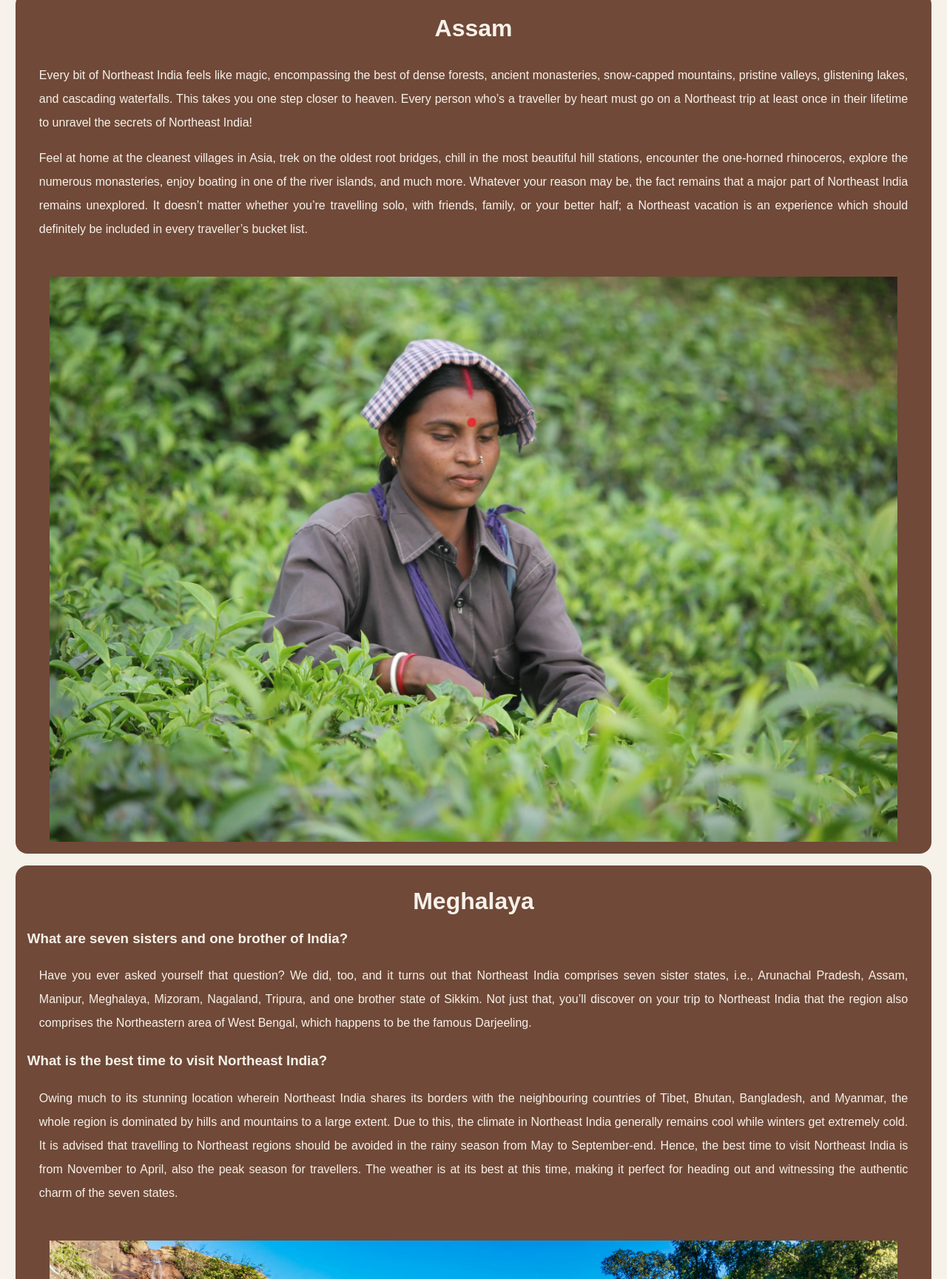
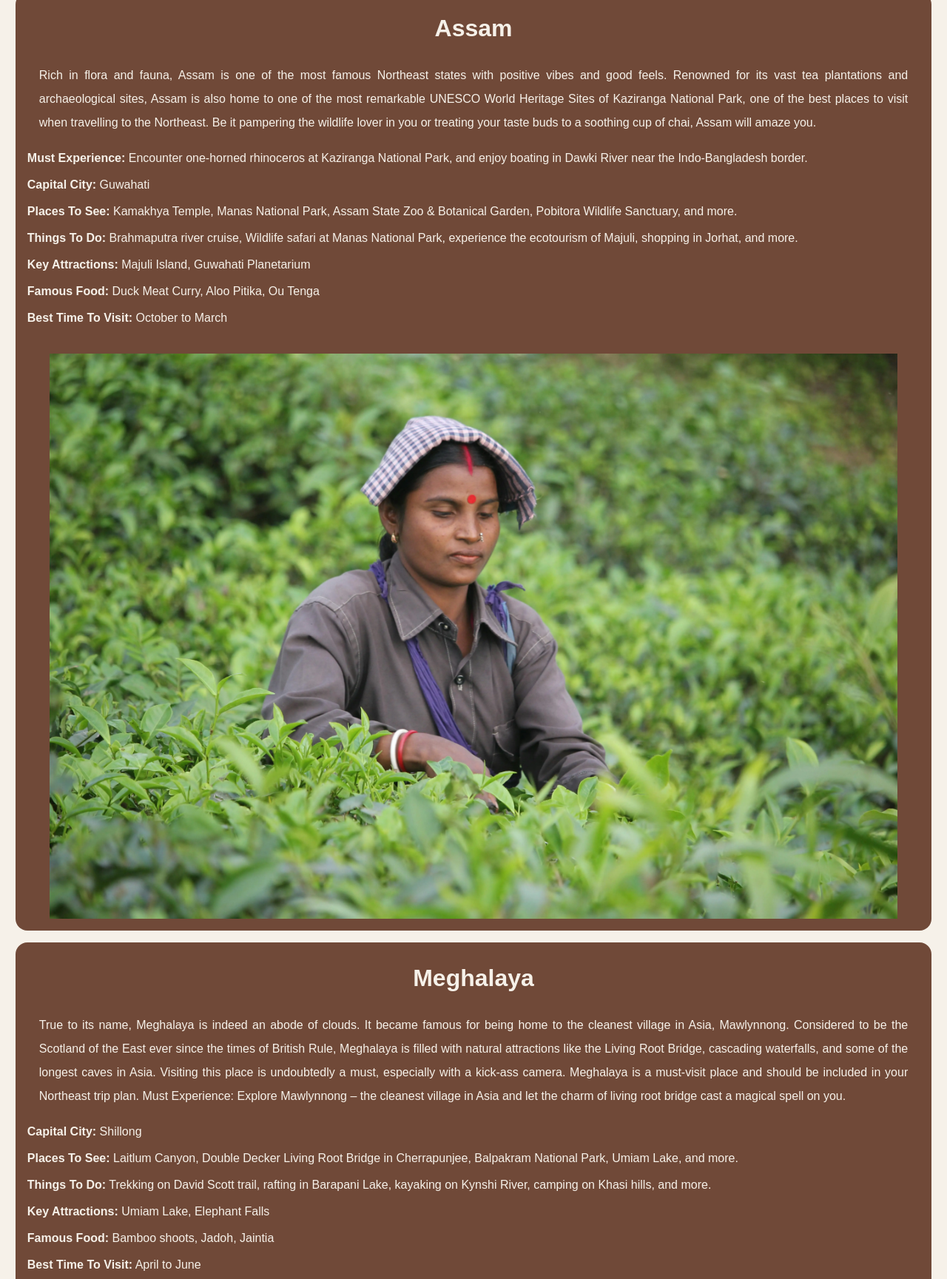
Before and after one commit to RoBizMan/gateway-to-neindia, a plain HTML site: page travel.html in a window 1280 px wide. Shown: the part 134-1863 px from the top of the page at 74% size. Drawn offline with Linux system fonts and the light colour scheme; a web font is replaced by a local one.

Commit message:
Update contents in travel page

```diff
--- a/travel.html
+++ b/travel.html
@@ -54,26 +54,28 @@
                 <div id="assam">
                     <div id="assam-ne">
                         <h1>Assam</h1>
-                        <p>Every bit of Northeast India feels like magic, encompassing the best of dense
-                            forests, ancient
-                            monasteries, snow-capped mountains, pristine valleys, glistening lakes, and cascading
-                            waterfalls.
-                            This takes you one step closer to heaven. Every person who’s a traveller by heart must go on
-                            a
-                            Northeast trip at least once in their lifetime to unravel the secrets of Northeast India!
+                        <p>Rich in flora and fauna, Assam is one of the most famous Northeast states with positive vibes
+                            and good feels. Renowned for its vast tea plantations and archaeological sites, Assam is
+                            also home to one of the most remarkable UNESCO World Heritage Sites of Kaziranga National
+                            Park, one of the best places to visit when travelling to the Northeast. Be it pampering the
+                            wildlife lover in you or treating your taste buds to a soothing cup of chai, Assam will
+                            amaze you.
                         </p>
-                        <p>Feel at home at the cleanest villages in Asia, trek on the oldest root
-                            bridges, chill in the most
-                            beautiful hill stations, encounter the one-horned rhinoceros, explore the numerous
-                            monasteries,
-                            enjoy boating in one of the river islands, and much more. Whatever your reason may be, the
-                            fact
-                            remains that a major part of Northeast India remains unexplored. It doesn’t matter whether
-                            you’re
-                            travelling solo, with friends, family, or your better half; a Northeast vacation is an
-                            experience
-                            which should definitely be included in every traveller’s bucket list.
-                        </p>
+                        <ul>
+                            <li><strong>Must Experience:</strong> Encounter one-horned rhinoceros at Kaziranga National
+                                Park, and enjoy
+                                boating in Dawki River near the Indo-Bangladesh border.</li>
+                            <li><strong>Capital City:</strong> Guwahati</li>
+                            <li><strong>Places To See:</strong> Kamakhya Temple, Manas National Park, Assam State Zoo &
+                                Botanical Garden,
+                                Pobitora Wildlife Sanctuary, and more.</li>
+                            <li><strong>Things To Do:</strong> Brahmaputra river cruise, Wildlife safari at Manas
+                                National Park, experience
+                                the ecotourism of Majuli, shopping in Jorhat, and more.</li>
+                            <li><strong>Key Attractions:</strong> Majuli Island, Guwahati Planetarium</li>
+                            <li><strong>Famous Food:</strong> Duck Meat Curry, Aloo Pitika, Ou Tenga</li>
+                            <li><strong>Best Time To Visit:</strong> October to March</li>
+                        </ul>
                     </div>
                     <div id="assam-img">
                         <img src="assets/images/assam.webp" class="assam-pic"
@@ -85,24 +87,25 @@
                 <div id="meghalaya">
                     <div id="meghalaya-ne">
                         <h1>Meghalaya</h1>
-                        <h3>What are seven sisters and one brother of India?</h3>
-                        <p> Have you ever asked yourself that question?
-                            We did, too, and it turns out that Northeast India comprises seven sister states, i.e.,
-                            Arunachal Pradesh, Assam, Manipur, Meghalaya, Mizoram, Nagaland, Tripura, and one brother
-                            state of Sikkim. Not just that, you’ll discover on your trip to Northeast India that the
-                            region also comprises the Northeastern area of West Bengal, which happens to be the famous
-                            Darjeeling.
+                        <p>True to its name, Meghalaya is indeed an abode of clouds. It became famous for being home to
+                            the cleanest village in Asia, Mawlynnong. Considered to be the Scotland of the East ever
+                            since the times of British Rule, Meghalaya is filled with natural attractions like the
+                            Living Root Bridge, cascading waterfalls, and some of the longest caves in Asia. Visiting
+                            this place is undoubtedly a must, especially with a kick-ass camera. Meghalaya is a
+                            must-visit place and should be included in your Northeast trip plan.
+                            Must Experience: Explore Mawlynnong – the cleanest village in Asia and let the charm of
+                            living root bridge cast a magical spell on you.
                         </p>
-                        <h3>What is the best time to visit Northeast India?</h3>
-                        <p>Owing much to its stunning location wherein Northeast India shares its borders with the
-                            neighbouring countries of Tibet, Bhutan, Bangladesh, and Myanmar, the whole region is
-                            dominated by hills and mountains to a large extent. Due to this, the climate in Northeast
-                            India generally remains cool while winters get extremely cold.
-                            It is advised that travelling to Northeast regions should be avoided in the rainy season
-                            from May to September-end. Hence, the best time to visit Northeast India is from November to
-                            April, also the peak season for travellers. The weather is at its best at this time, making
-                            it perfect for heading out and witnessing the authentic charm of the seven states.
-                        </p>
+                        <ul>
+                            <li><strong>Capital City:</strong> Shillong</li>
+                            <li><strong>Places To See:</strong> Laitlum Canyon, Double Decker Living Root Bridge in Cherrapunjee, Balpakram
+                            National Park, Umiam Lake, and more.</li>
+                            <li><strong>Things To Do:</strong> Trekking on David Scott trail, rafting in Barapani Lake, kayaking on Kynshi
+                            River, camping on Khasi hills, and more.</li>
+                            <li><strong>Key Attractions:</strong> Umiam Lake, Elephant Falls</li>
+                            <li><strong>Famous Food:</strong> Bamboo shoots, Jadoh, Jaintia</li>
+                            <li><strong>Best Time To Visit:</strong> April to June</li>
+                        </ul>
                     </div>
                     <div id="meghalaya-img">
                         <img src="assets/images/meghalaya.webp" class="meghalaya-pic"
@@ -121,22 +124,26 @@
         <!-- Social media buttons -->
         <ul id="social-media">
             <li>
-                <a href="https://www.instagram.com/" target="_blank" rel="noopener" aria-label="Visit our Instagram page (opens in a new tab)">
+                <a href="https://www.instagram.com/" target="_blank" rel="noopener"
+                    aria-label="Visit our Instagram page (opens in a new tab)">
                     <i class="fa-brands fa-instagram"></i>
                 </a>
             </li>
             <li>
-                <a href="https://www.threads.net/" target="_blank" rel="noopener" aria-label="Visit our Threads page (opens in a new tab)">
+                <a href="https://www.threads.net/" target="_blank" rel="noopener"
+                    aria-label="Visit our Threads page (opens in a new tab)">
                     <i class="fa-brands fa-threads"></i>
                 </a>
             </li>
             <li>
-                <a href="https://www.x.com/" target="_blank" rel="noopener" aria-label="Visit our X (formerly Twitter) page (opens in a new tab)">
+                <a href="https://www.x.com/" target="_blank" rel="noopener"
+                    aria-label="Visit our X (formerly Twitter) page (opens in a new tab)">
                     <i class="fa-brands fa-x-twitter"></i>
                 </a>
             </li>
             <li>
-                <a href="https://www.facebook.com/" target="_blank" rel="noopener" aria-label="Visit our Facebook page (opens in a new tab)">
+                <a href="https://www.facebook.com/" target="_blank" rel="noopener"
+                    aria-label="Visit our Facebook page (opens in a new tab)">
                     <i class="fa-brands fa-facebook-f"></i>
                 </a>
             </li>
```
